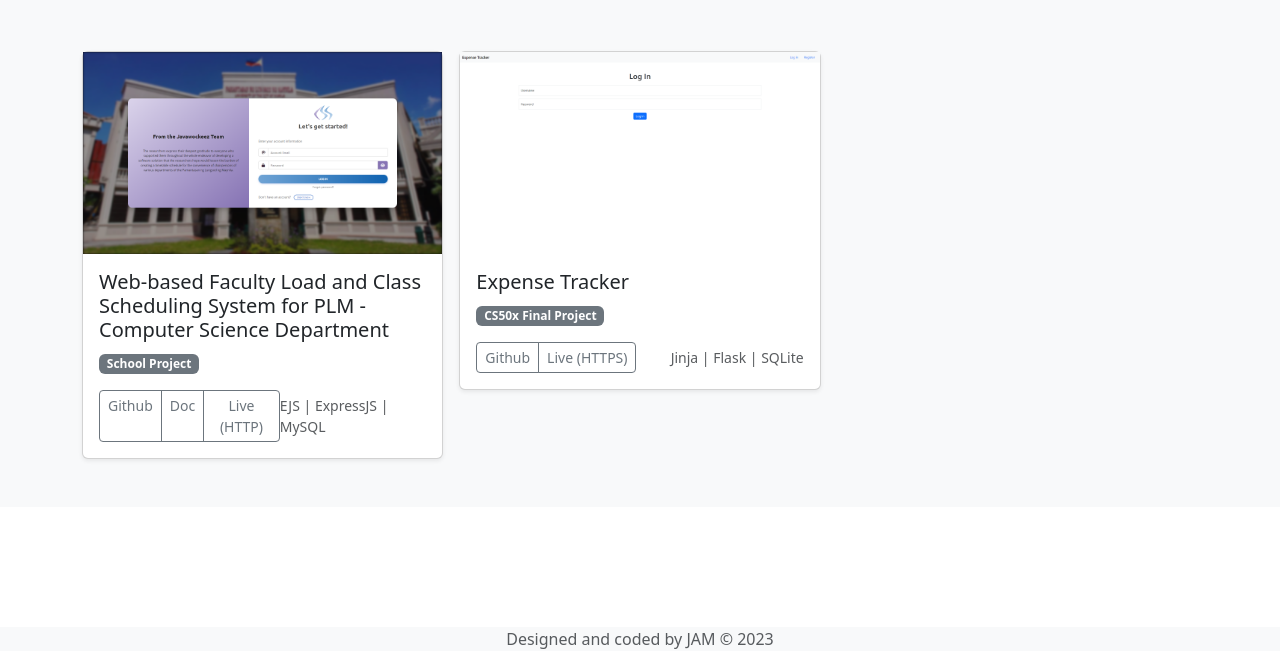
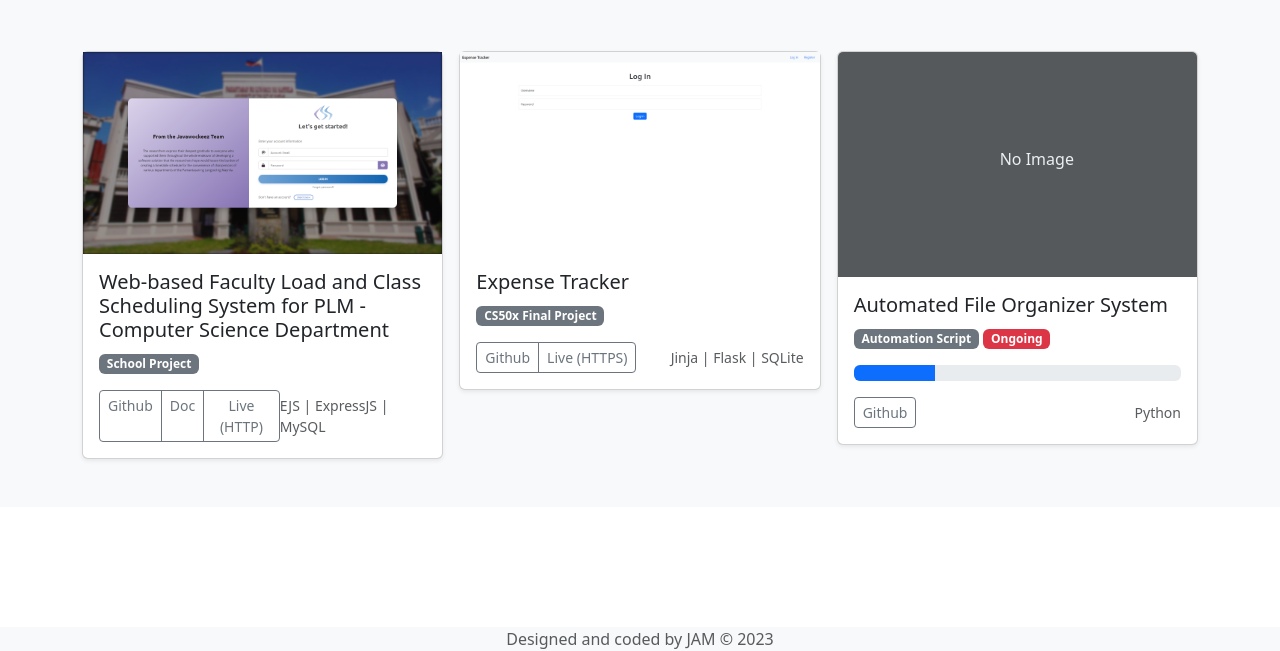
Before and after one commit to jhaimecando27/jhaimecando27, a plain HTML site: page projects.html in a window 1280 px wide. Shown: the part 149-800 px from the top of the page. Drawn offline with nearby package versions, Linux system fonts and the light colour scheme.

Commit message:
Add project 3

```diff
--- a/projects.html
+++ b/projects.html
@@ -96,6 +96,35 @@
                     </div>
                     <!-- END: Project 2 -->
 
+                    <!-- START: Project 3 -->
+                    <div class="col">
+                        <div class="card shadow-sm">
+                            <svg class="bd-placeholder-img card-img-top" width="100%" height="225" xmlns="http://www.w3.org/2000/svg" role="img" aria-label="Placeholder: Thumbnail" preserveAspectRatio="xMidYMid slice" focusable="false">
+                                <title>Placeholder</title>
+                                <rect width="100%" height="100%" fill="#55595c"></rect>
+                                <text x="45%" y="50%" fill="#eceeef" >No Image</text>
+                            </svg>
+                            <div class="card-body">
+                                <h5 class="card-title">Automated File Organizer System</h5>
+                                <p class="card-text">
+                                    <span class="badge bg-secondary">Automation Script</span>
+                                    <span class="badge bg-danger">Ongoing</span>
+                                </p>
+                                <div class="mb-3 progress" role="progressbar" aria-label="Basic example" aria-valuenow="0" aria-valuemin="0" aria-valuemax="100">
+                                    <div class="progress-bar" style="width: 25%"></div>
+                                </div>
+                                <div class="d-flex justify-content-between align-items-center">
+                                    <div class="btn-group">
+                                        <a target="_blank" href="https://github.com/jhaimecando27/Automated-File-Organizer-Script"
+                                            class="btn btn-sm btn-outline-secondary">Github</a>
+                                    </div>
+                                    <small class="text-body-secondary">Python</small>
+                                </div>
+                            </div>
+                        </div>
+                    </div>
+                    <!-- END: Project 3 -->
+
                 </div>
             </div>
         </div>
```
